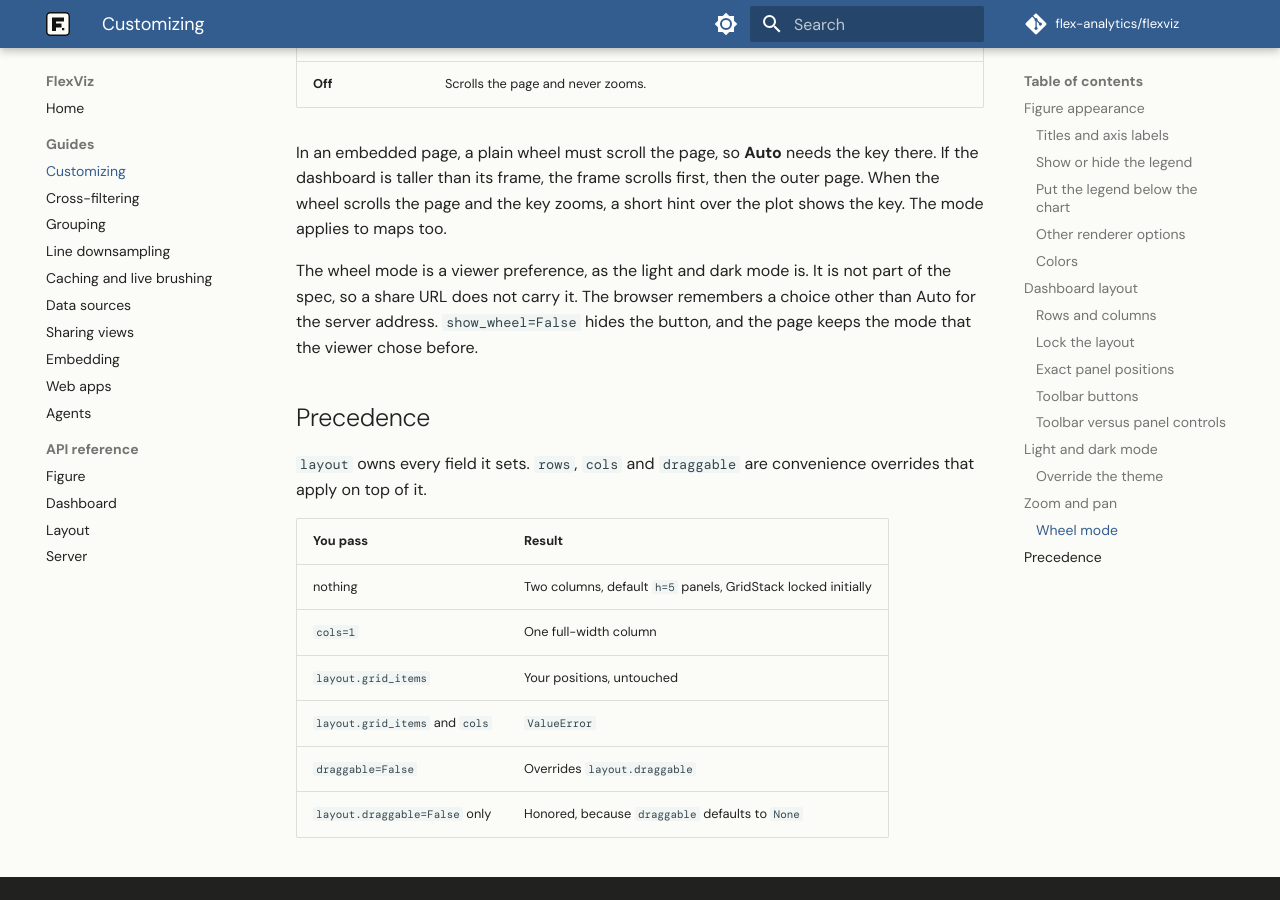
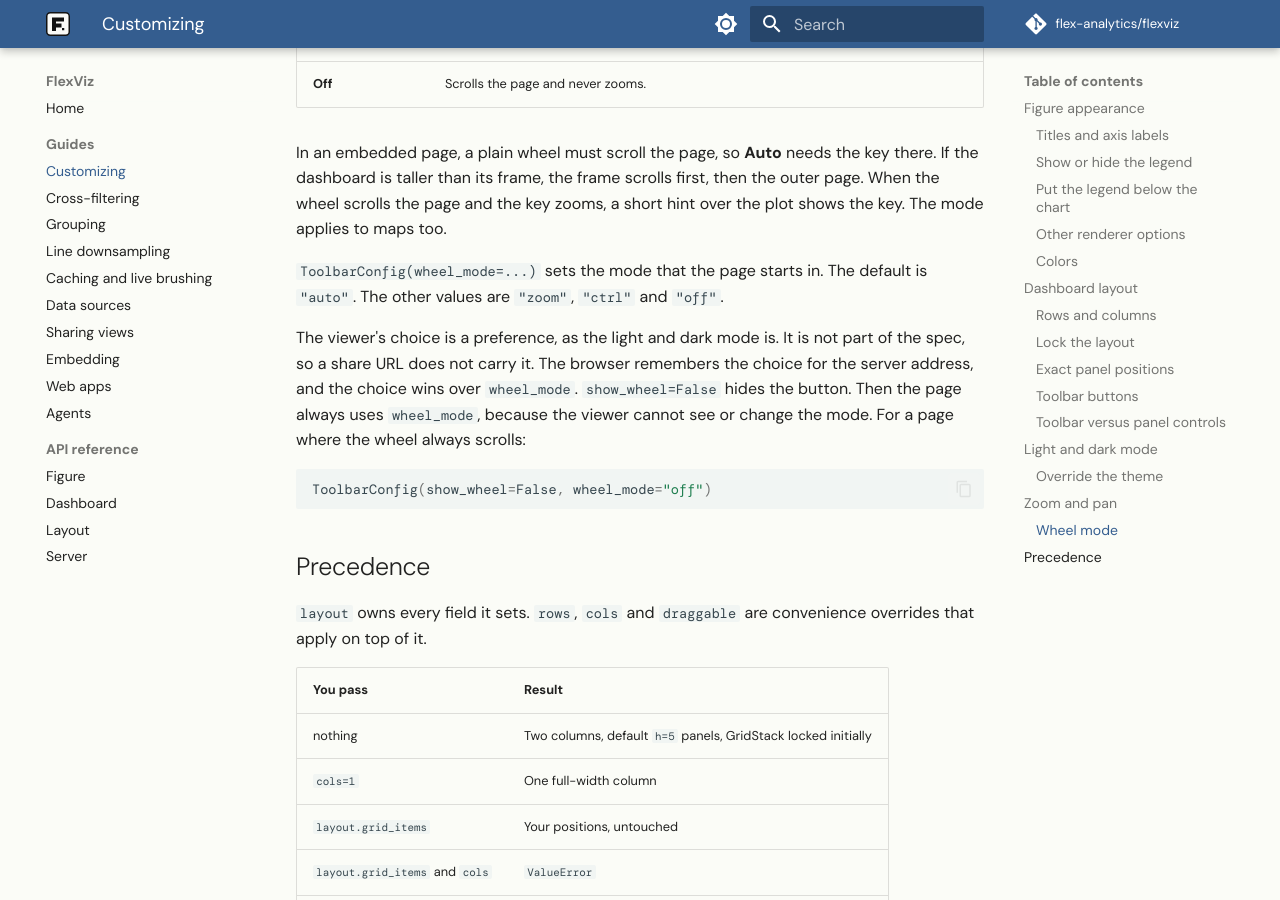
Before and after one commit to flex-analytics/flexviz, an MkDocs documentation site: the page built from docs/guides/customizing.md, in a window 1280 px wide and 900 px high, scrolled down 6333 px. Built offline with MkDocs 1.6.1 and Material for MkDocs 9.7.7, drawn with Linux system fonts in a browser that asks for light colours; some web fonts are replaced; comment, search, counter and statistics services are not loaded.

Commit message:
feat(toolbar): set the page's mouse-wheel mode with ToolbarConfig.wheel_mode

````diff
--- a/docs/guides/customizing.md
+++ b/docs/guides/customizing.md
@@ -286,10 +286,19 @@ key there. If the dashboard is taller than its frame, the frame scrolls first,
 then the outer page. When the wheel scrolls the page and the key zooms, a
 short hint over the plot shows the key. The mode applies to maps too.
 
-The wheel mode is a viewer preference, as the light and dark mode is. It is
-not part of the spec, so a share URL does not carry it. The browser remembers
-a choice other than Auto for the server address. `show_wheel=False` hides the
-button, and the page keeps the mode that the viewer chose before.
+`ToolbarConfig(wheel_mode=...)` sets the mode that the page starts in. The
+default is `"auto"`. The other values are `"zoom"`, `"ctrl"` and `"off"`.
+
+The viewer's choice is a preference, as the light and dark mode is. It is not
+part of the spec, so a share URL does not carry it. The browser remembers the
+choice for the server address, and the choice wins over `wheel_mode`.
+`show_wheel=False` hides the button. Then the page always uses `wheel_mode`,
+because the viewer cannot see or change the mode. For a page where the wheel
+always scrolls:
+
+```python
+ToolbarConfig(show_wheel=False, wheel_mode="off")
+```
 
 ## Precedence
 
````
Also changed, not shown: Architecture.md (+4 -3 lines), 4 other files.
